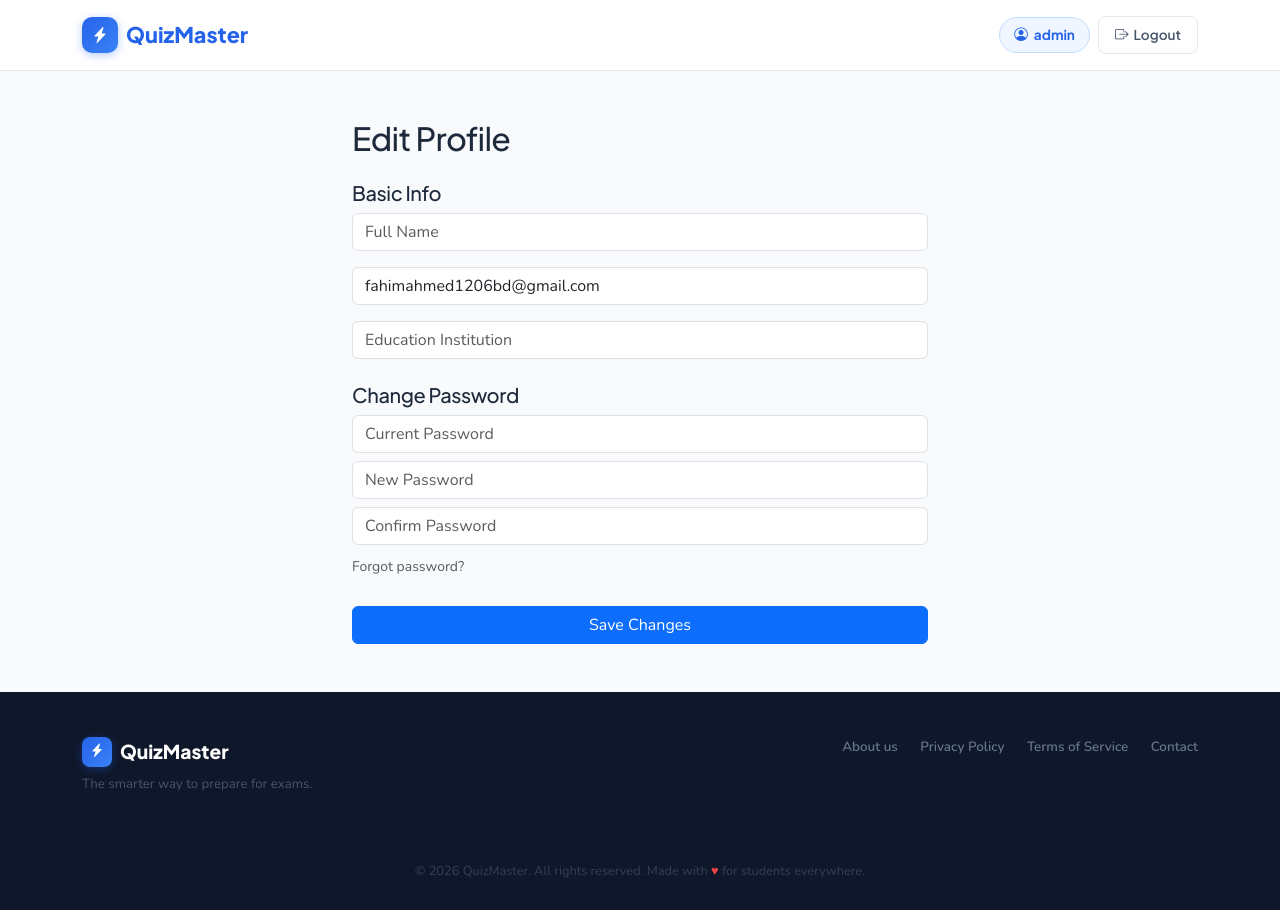
After one commit to fahimpyto/quiz-site, a Django app: page /edit-profile/ in a window 1280 px wide. The commit adds this page. Run offline with Django 5.2, Linux system fonts and the light colour scheme; a user stored in the database is signed in; data comes from the database, SQL or seed files in the repository; both versions use the stored data as it was after the commit.

Commit message:
cleanup temporary profile fix

```diff
--- a/quiz/templates/quiz/dashboard.html
+++ b/quiz/templates/quiz/dashboard.html
@@ -576,7 +576,7 @@
 
       <!-- Right: action buttons -->
       <div class="dash-header-actions">
-        <a href="#" class="btn-dash-outline">
+        <a href="{% url 'edit_profile' %}" class="btn-dash-outline">
           <i class="bi bi-pencil-square"></i>Edit Profile
         </a>
         <a href="{% url 'logout' %}" class="btn-dash-danger">
--- /dev/null
+++ b/quiz/templates/quiz/edit-profile.html
@@ -0,0 +1,54 @@
+{% extends "quiz/base.html" %}
+
+{% block content %}
+
+<div class="container py-5" style="max-width: 600px;">
+
+  <h2 class="mb-4">Edit Profile</h2>
+
+  <form method="POST">
+    {% csrf_token %}
+
+    <!-- Basic Info -->
+    <h5>Basic Info</h5>
+
+    <input type="text" name="full_name" class="form-control mb-3"
+           value="{{ request.user.first_name }}"
+           placeholder="Full Name">
+
+    <input type="email" name="email" class="form-control mb-3"
+           value="{{ request.user.email }}"
+           placeholder="Email">
+
+    <input type="text" name="education" class="form-control mb-4"
+           value="{{ request.user.profile.education }}"
+           placeholder="Education Institution">
+
+    <!-- Password Section -->
+    <h5>Change Password</h5>
+
+    <input type="password" name="current_password"
+           class="form-control mb-2"
+           placeholder="Current Password">
+
+    <input type="password" name="new_password"
+           class="form-control mb-2"
+           placeholder="New Password">
+
+    <input type="password" name="confirm_password"
+           class="form-control mb-2"
+           placeholder="Confirm Password">
+
+    <a href="#" class="text-muted small">Forgot password?</a>
+
+    <br><br>
+
+    <button type="submit" class="btn btn-primary w-100">
+      Save Changes
+    </button>
+
+  </form>
+
+</div>
+
+{% endblock %}
--- a/quiz/urls.py
+++ b/quiz/urls.py
@@ -16,6 +16,6 @@ urlpatterns = [
     path("quiz/<int:quiz_id>/submit/", views.submit_quiz, name="submit_quiz"),
     path("quiz/<int:quiz_id>/result/", views.quiz_result, name="quiz_result"),
     path("quiz/<int:quiz_id>/leaderboard/", views.quiz_leaderboard, name="quiz_leaderboard"),
-
+    path("edit-profile/", views.edit_profile, name="edit_profile"),
     path("about/", views.about, name="about"),
 ]
--- a/quiz/views.py
+++ b/quiz/views.py
@@ -89,8 +89,6 @@ def logout_view(request):
 # Dashboard
 @login_required
 def dashboard(request):
-    for user in User.objects.all():
-        user.save()
 
     classes = Class.objects.all()
 
@@ -311,3 +309,45 @@ from django.http import HttpResponse
 
 def health(request):
     return HttpResponse("Server running")
+
+
+from django.contrib import messages
+from django.contrib.auth import update_session_auth_hash
+
+@login_required
+def edit_profile(request):
+
+    if request.method == "POST":
+        user = request.user
+
+        # update basic info
+        user.first_name = request.POST.get("full_name")
+        user.email = request.POST.get("email")
+        user.save()
+
+        # update profile
+        profile = user.profile
+        profile.education = request.POST.get("education")
+        profile.save()
+
+        # password change
+        current_pass = request.POST.get("current_password")
+        new_pass = request.POST.get("new_password")
+        confirm_pass = request.POST.get("confirm_password")
+
+        if current_pass and new_pass:
+            if user.check_password(current_pass):
+                if new_pass == confirm_pass:
+                    user.set_password(new_pass)
+                    user.save()
+                    update_session_auth_hash(request, user)  # 🔥 important
+                    messages.success(request, "Password updated!")
+                else:
+                    messages.error(request, "Passwords do not match")
+            else:
+                messages.error(request, "Current password incorrect")
+
+        messages.success(request, "Profile updated!")
+        return redirect("edit_profile")
+
+    return render(request, "quiz/edit-profile.html")
```
Also changed, not shown: db.sqlite3, quiz/models.py (line endings or trailing spaces).
